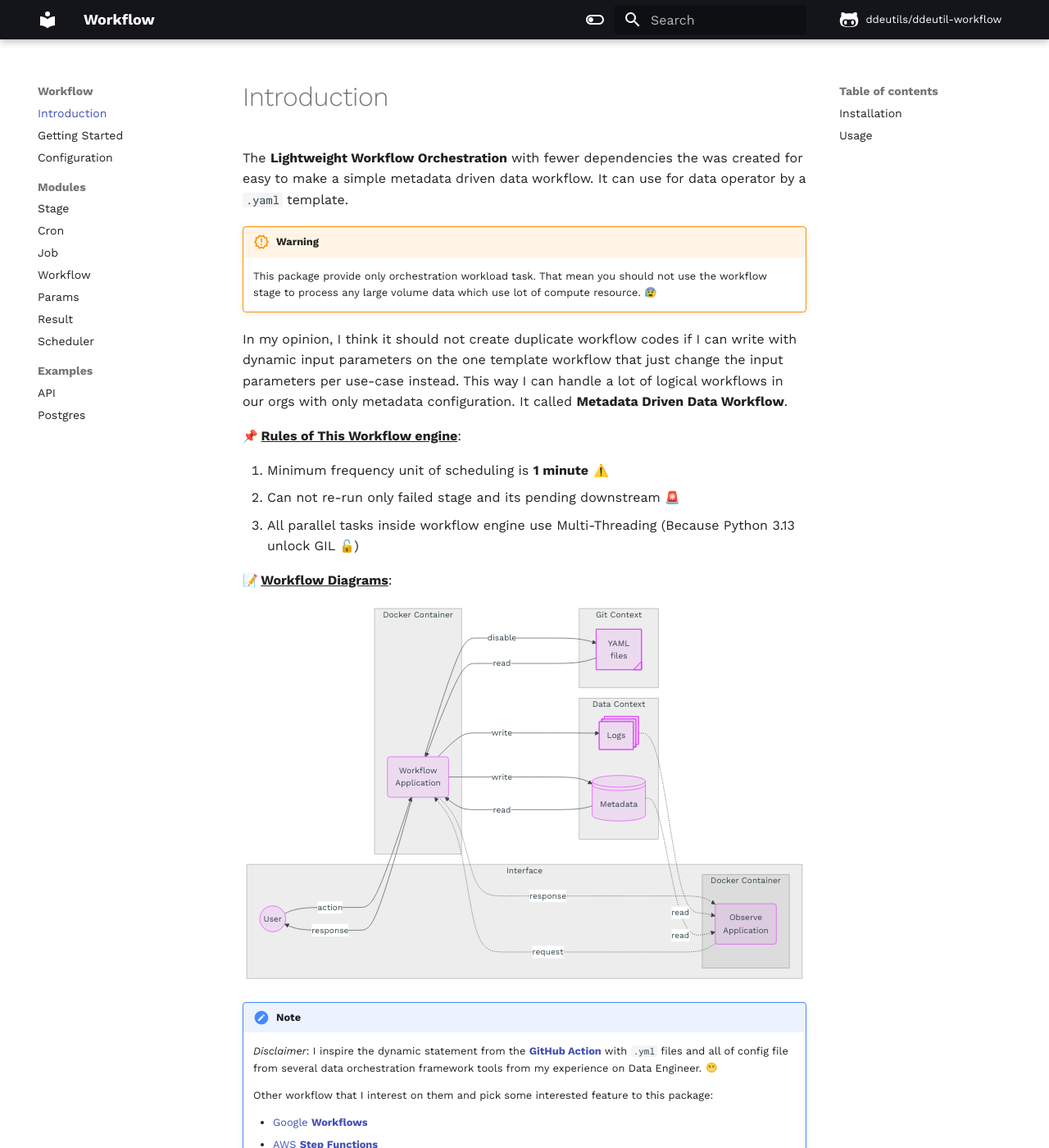
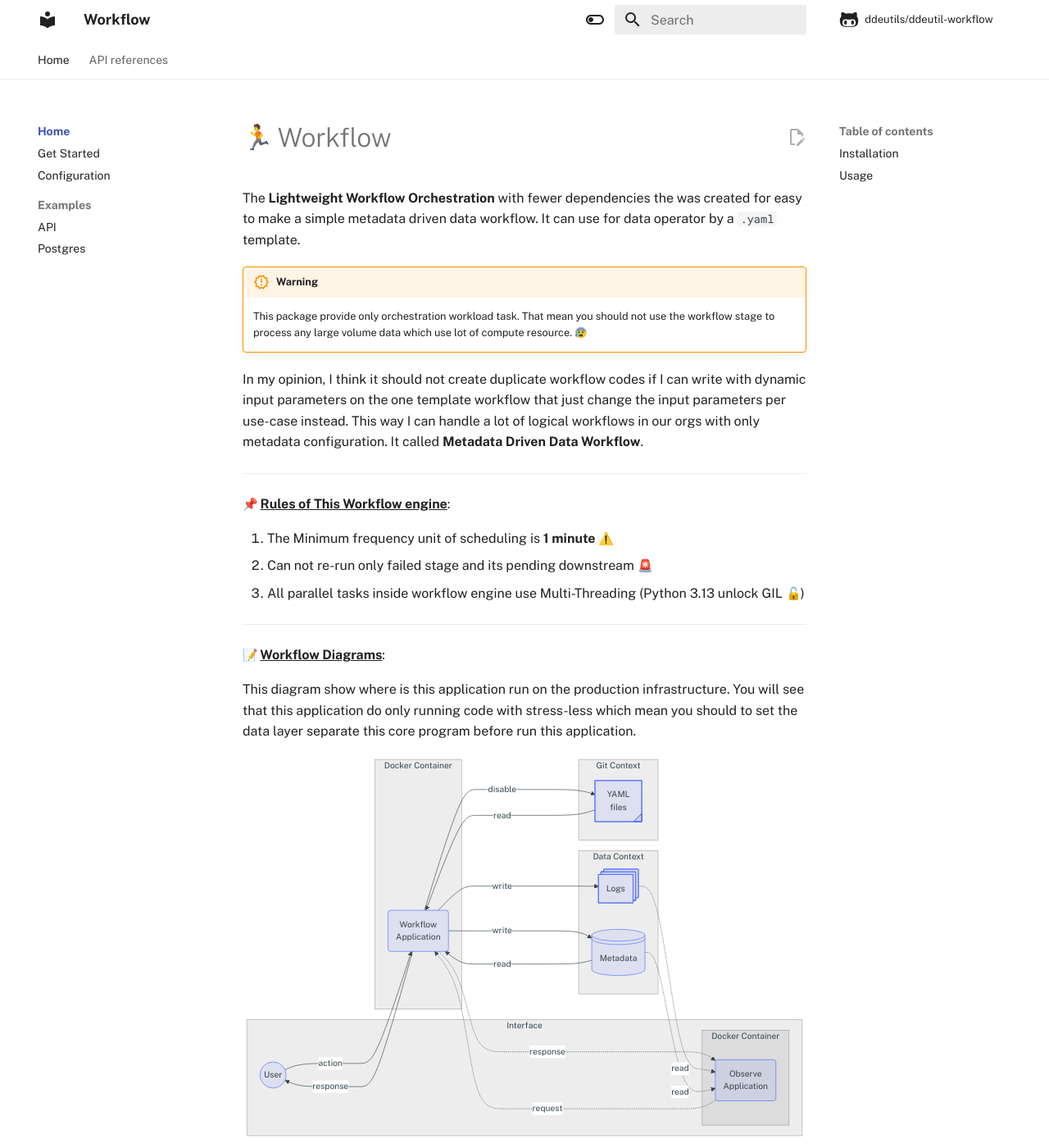
Before and after one commit to ddeutils/ddeutil-workflow, an MkDocs documentation site: the page built from docs/index.md, in a window 1280 px wide and 1400 px high. Shown: the whole window at 82% size. Built offline with MkDocs 1.6.1 and Material for MkDocs 9.7.7, drawn with Linux system fonts in a browser that asks for light colours; emoji names are drawn with the system emoji font; comment, search, counter and statistics services are not loaded; some of the changed text lies outside the part shown.

Commit message:
:page_facing_up: docs: update mkdocs config and files structure.

````diff
--- a/docs/index.md
+++ b/docs/index.md
@@ -1,4 +1,4 @@
-# Introduction
+# :person_running: Workflow
 
 The **Lightweight Workflow Orchestration** with fewer dependencies the was created
 for easy to make a simple metadata driven data workflow. It can use for data operator
@@ -16,14 +16,22 @@ the input parameters per use-case instead.
 This way I can handle a lot of logical workflows in our orgs with only metadata
 configuration. It called **Metadata Driven Data Workflow**.
 
+---
+
 **:pushpin: <u>Rules of This Workflow engine</u>**:
 
-1. Minimum frequency unit of scheduling is **1 minute** :warning:
+1. The Minimum frequency unit of scheduling is **1 minute** :warning:
 2. Can not re-run only failed stage and its pending downstream :rotating_light:
 3. All parallel tasks inside workflow engine use Multi-Threading
-   (Because Python 3.13 unlock GIL :unlock:)
+   (Python 3.13 unlock GIL :unlock:)
+
+---
 
 **:memo: <u>Workflow Diagrams</u>**:
+
+This diagram show where is this application run on the production infrastructure.
+You will see that this application do only running code with stress-less which mean
+you should to set the data layer separate this core program before run this application.
 
 ```mermaid
 flowchart LR
--- a/mkdocs.yml
+++ b/mkdocs.yml
@@ -2,36 +2,46 @@ site_name: Workflow
 theme:
   name: material
   features:
+    - announce.dismiss
+    - content.code.annotate
+    - content.code.copy
+    - content.code.select
+    - content.tabs.link
+    - content.action.edit
+    - content.tooltips
+    - header.autohide
     - navigation.indexes
+    - navigation.expand
+    - navigation.footer
     - navigation.instant
+    - navigation.sections
     - navigation.instant.prefetch
-    - navigation.sections
-    - navigation.footer
-    - search.suggest
+    - navigation.instant.progress
+    - navigation.path
+    - navigation.prune
+    - navigation.tabs
+    - navigation.top
+    - navigation.tracking
     - search.highlight
     - search.share
-    - content.tabs.link
-    - content.code.annotation
-    - content.code.copy
-    - content.code.select
-    - content.footnote.tooltips
-    - content.tooltips
+    - search.suggest
+    - toc.follow
   language: en
   palette:
     - scheme: default
+      primary: white
+      accent: gray
       toggle:
         icon: material/toggle-switch-off-outline
         name: Switch to dark mode
-      primary: black
-      accent: purple
     - scheme: slate
+      primary: grey
+      accent: white
       toggle:
         icon: material/toggle-switch
         name: Switch to light mode
-      primary: blue grey
-      accent: lime
   font:
-    text: Work Sans
+    text: "Public Sans"
     code: Roboto Mono
   icon:
     repo: fontawesome/brands/github-alt
@@ -51,20 +61,24 @@ extra:
       link: https://x.com/korawica
 
 nav:
-  - index.md
-  - Getting Started: getting-started.md
-  - Configuration: configuration.md
-  - Modules:
-      - 'Stage': modules/stage.md
-      - 'Cron': modules/cron.md
-      - 'Job': modules/job.md
-      - 'Workflow': modules/workflow.md
-      - 'Params': modules/params.md
-      - 'Result': modules/result.md
-      - 'Scheduler': modules/scheduler.md
-  - Examples:
-      - API: examples/extract_api.md
-      - Postgres: example/extract_pg.md
+  - Home:
+    - Introduction: index.md
+    - Get Started: getting-started.md
+    - Configuration: configuration.md
+    - Examples:
+      - API: examples/workflow_api.md
+      - Postgres: examples/workflow_pg.md
+
+  - API references:
+    - Library:
+      - 'Stage': api/stage.md
+      - 'Cron': api/cron.md
+      - 'Job': api/job.md
+      - 'Workflow': api/workflow.md
+      - 'Params': api/params.md
+      - 'Result': api/result.md
+      - Scheduler: api/scheduler.md
+      - Utils: api/utils.md
 
 plugins:
   - tags
````
Also changed, not shown: docs/api/cron.md (renamed from docs/modules/cron.md), docs/api/job.md (renamed from docs/modules/job.md), docs/api/params.md (renamed from docs/modules/params.md), docs/api/result.md (renamed from docs/modules/result.md), docs/api/scheduler.md (renamed from docs/modules/scheduler.md), docs/api/stage.md (renamed from docs/modules/stage.md), docs/api/utils.md (renamed from docs/modules/utils.md), docs/api/workflow.md (renamed from docs/modules/workflow.md), docs/examples/workflow_api.md (renamed from docs/examples/extract_api.md), docs/examples/workflow_pg.md (renamed from docs/examples/extract_pg.md).
